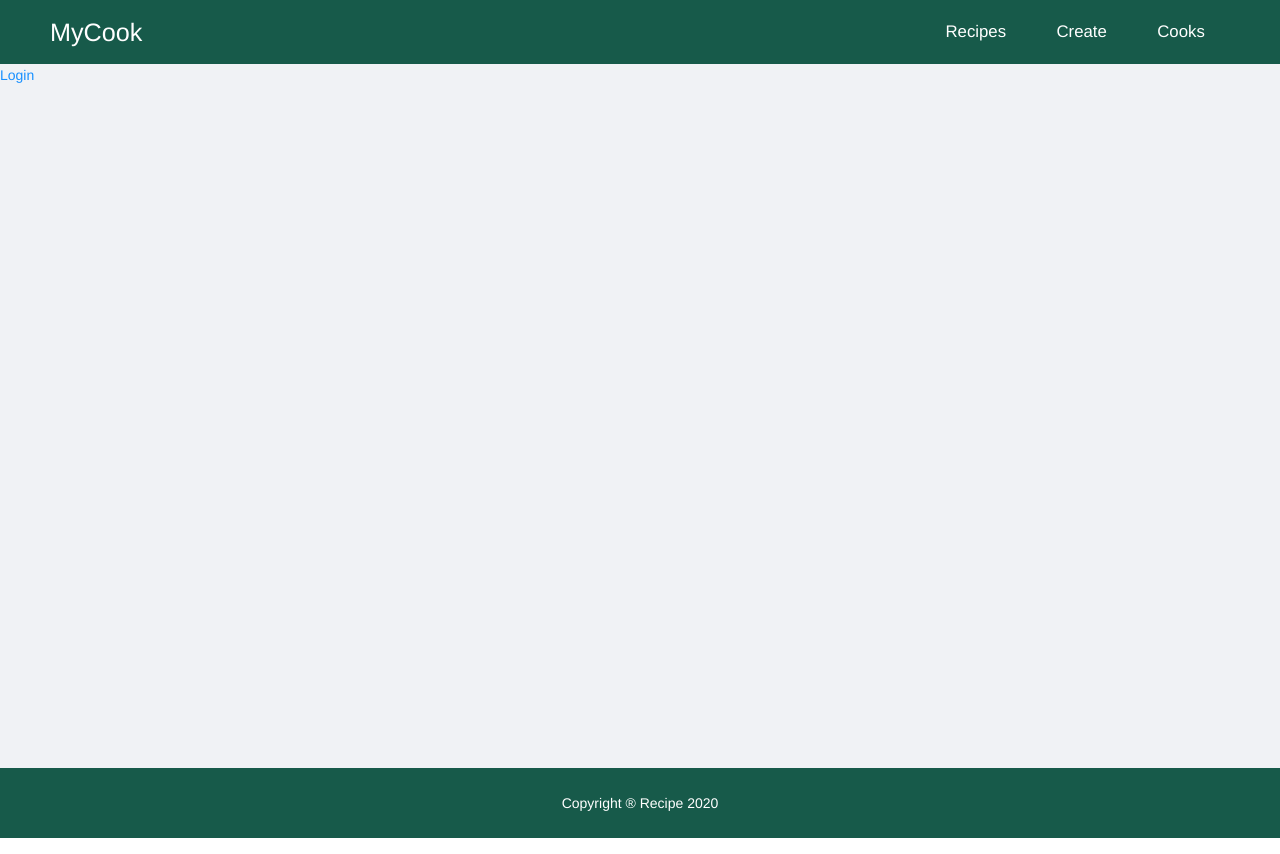
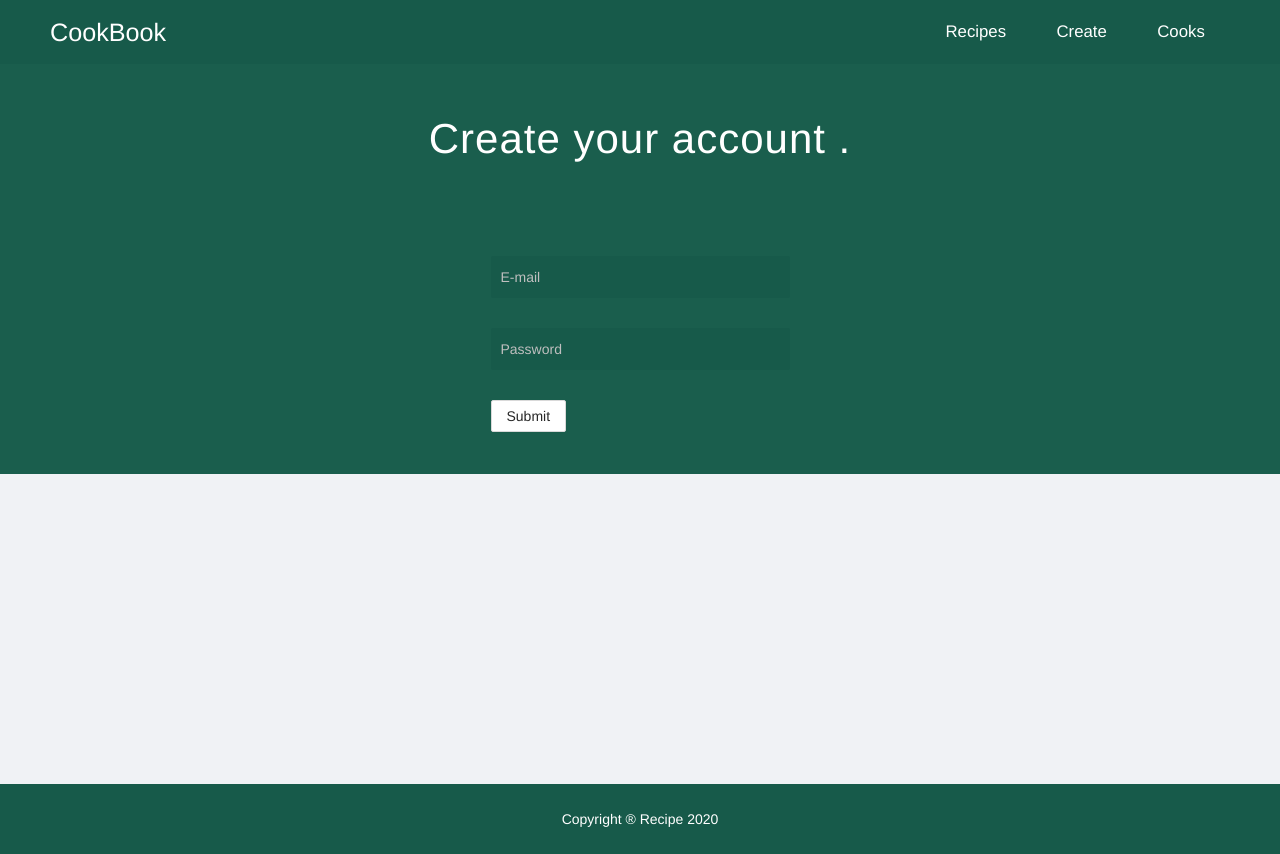
Before and after one commit to papadopan/recipes-fsnd, a React (Create React App) app in the folder ui/: page / in a window 1280 px wide. Built offline with nearby package versions, Linux system fonts and the light colour scheme.

Commit message:
frontend: login page for the users
Signed-off-by: Antonios Papadopoulos <antoniospapadopoulos@Antonioss-MacBook-Pro.local>

```diff
--- a/ui/src/actions/auth.js
+++ b/ui/src/actions/auth.js
@@ -1,4 +1,5 @@
-import jwt_decode from "jwt-decode";
+import axios from "axios";
+import { push } from "connected-react-router";
 
 // action types
 
@@ -14,12 +15,12 @@ export function loginRequest() {
   };
 }
 
-export function loginSuccess(permissions, token) {
+export function loginSuccess(data) {
   return {
     type: LOGIN_SUCCESS,
     payload: {
-      permissions,
-      token,
+      access: data.access_token,
+      refresh: data.refresh_token,
     },
   };
 }
@@ -31,15 +32,23 @@ export function loginError(error) {
   };
 }
 
-// function available to the app
-export const loginUser = (token) => {
-  return function (dispatch) {
-    // send login request
-    dispatch(loginRequest());
+// functions
 
-    let permissions = jwt_decode(token).permissions;
+//login user
+export const loginUser = (data) => async (dispatch) => {
+  //dispatch send request
+  dispatch(loginRequest());
 
-    dispatch(loginSuccess(token));
-    dispatch(loginSuccess(permissions, token));
-  };
+  try {
+    const response = await axios({
+      method: "post",
+      url: `http://localhost:5000/api/login`,
+      data: data,
+    });
+
+    dispatch(loginSuccess(response.data));
+    dispatch(push("/recipe"));
+  } catch (error) {
+    dispatch(loginError(error.response.data));
+  }
 };
--- a/ui/src/components/Form/CookForm/CookForm.js
+++ b/ui/src/components/Form/CookForm/CookForm.js
@@ -38,15 +38,8 @@ const TextComponent = ({ field, form: { touched, errors }, ...props }) => (
 );
 
 const CookForm = ({ addCook, permissions }) => {
-  // if (!permissions.includes("post:cook")) {
-  //   return (
-  //     <StyledDiv>
-  //       <Img src={empty} />
-  //       <P>Your account has no permissions to add a new cook...</P>
-  //     </StyledDiv>
-  //   );
-  // }
   return (
+    <StyledDiv>
       <Formik
         initialValues={{
           first_name: "",
@@ -87,19 +80,28 @@ const CookForm = ({ addCook, permissions }) => {
               placeholder="Last Name"
               component={TextComponent}
             />
-          <Field name="email" placeholder="E-mail" component={TextComponent} />
+            <Field
+              name="email"
+              placeholder="E-mail"
+              component={TextComponent}
+            />
             <Field
               name="country"
               placeholder="Country"
               component={TextComponent}
             />
             <Field name="city" placeholder="City" component={TextComponent} />
-          <Button onClick={handleSubmit} disabled={isSubmitting} type="submit">
+            <Button
+              onClick={handleSubmit}
+              disabled={isSubmitting}
+              type="submit"
+            >
               Submit
             </Button>
           </Form>
         )}
       </Formik>
+    </StyledDiv>
   );
 };
 
--- a/ui/src/components/Header/Logo/Logo.js
+++ b/ui/src/components/Header/Logo/Logo.js
@@ -14,7 +14,7 @@ const Header = styled(Link)`
 `;
 
 const Logo = (props) => {
-  return <Header to="/">MyCook</Header>;
+  return <Header to="/">CookBook</Header>;
 };
 
 Logo.propTypes = {};
--- a/ui/src/components/Index/App.js
+++ b/ui/src/components/Index/App.js
@@ -12,8 +12,6 @@ import { Layout } from "antd";
 import styled from "styled-components";
 import { Switch, Route } from "react-router-dom";
 
-import ProtectedRoute from "../ProtectedRoute";
-
 const { Content, Header } = Layout;
 
 const AntHeader = styled(Header)`
@@ -25,11 +23,11 @@ const AntFooter = styled(Layout.Footer)`
   background: var(--color-main);
   text-align: center;
   color: var(--color-white);
-  min-height: 6vh;
+  min-height: 4vh;
 `;
 
 const AntContent = styled(Content)`
-  min-height: 88vh;
+  min-height: 90vh;
 `;
 
 function App({ user, login }) {
--- /dev/null
+++ b/ui/src/components/LoginForm/Login.js
@@ -0,0 +1,77 @@
+import React from "react";
+import PropTypes from "prop-types";
+import { Form, Button } from "antd";
+import * as Yup from "yup";
+import { Formik, Field } from "formik";
+import { TextComponent, PasswordComponent } from "../common/FormComponents";
+import { connect } from "react-redux";
+import { loginUser } from "../../actions/auth";
+import { Row, Col, Spin } from "antd";
+import styled from "styled-components";
+
+const MainDiv = styled.div`
+  margin: 10px;
+`;
+
+const Login = ({ login, loading, error }) => {
+  if (loading) {
+    return (
+      <Row align="center" justify="center">
+        <Col span={24}>
+          <Spin />
+        </Col>
+      </Row>
+    );
+  }
+  return (
+    <Formik
+      initialValues={{
+        email: "",
+        password: "",
+      }}
+      onSubmit={(values, actions) => {
+        login(values);
+        actions.setSubmitting(false);
+      }}
+      validationSchema={Yup.object({
+        email: Yup.string()
+          .email("make sure your email format is correct")
+          .required("Email is mandatory"),
+        password: Yup.string()
+          .required("Password is a required property")
+          .matches(
+            /(?=.*\d)(?=.*[a-z])(?=.*[A-Z]).{8,15}$/,
+            "one uppercase, one lowercase, one number"
+          ),
+      })}
+    >
+      {({ isSubmitting, handleSubmit }) => (
+        <Form>
+          <Field name="email" placeholder="E-mail" component={TextComponent} />
+          <Field
+            name="password"
+            placeholder="Password"
+            component={PasswordComponent}
+          />
+          <MainDiv>{error && error.message}</MainDiv>
+          <Button onClick={handleSubmit} disabled={isSubmitting} type="submit">
+            Submit
+          </Button>
+        </Form>
+      )}
+    </Formik>
+  );
+};
+
+Login.propTypes = {};
+
+const mapStateToProps = (state) => ({
+  loading: state.auth.loading,
+  error: state.auth.error,
+});
+
+const mapDispatchToProps = (dispatch) => ({
+  login: (data) => dispatch(loginUser(data)),
+});
+
+export default connect(mapStateToProps, mapDispatchToProps)(Login);
--- /dev/null
+++ b/ui/src/components/LoginForm/index.js
@@ -0,0 +1 @@
+export { default } from "./Login";
--- a/ui/src/components/Welcome/Welcome.js
+++ b/ui/src/components/Welcome/Welcome.js
@@ -1,13 +1,39 @@
 import React from "react";
 import PropTypes from "prop-types";
+import styled from "styled-components";
+import Login from "../LoginForm";
+import { Row, Col, Space } from "antd";
+
+const MainDiv = styled.div`
+  background: var(--color-secondary);
+  padding: 3em;
+`;
+
+const Title = styled.div`
+  color: var(--color-white);
+  font-size: 3em;
+  font-weight: 200;
+  font-family: Helvetica Neue;
+  letter-spacing: 1px;
+  margin-bottom: 2em;
+`;
 
 const Welcome = (props) => {
   return (
-    <div>
-      <a href="https://dev-t0uvp9wb.eu.auth0.com/authorize?audience=recipe&response_type=token&client_id=TRwKMTOnA42a0hdGKI6rd3nuQ6D8VZmr&redirect_uri=http://localhost:3000/recipe">
-        Login
-      </a>
-    </div>
+    <MainDiv>
+      <Row align="center" justify="center">
+        <Space direction="vertical">
+          <Col span={24}>
+            <Title>Create your account .</Title>
+          </Col>
+        </Space>
+      </Row>
+      <Row align="center" justify="center">
+        <Col span={6}>
+          <Login />
+        </Col>
+      </Row>
+    </MainDiv>
   );
 };
 
--- /dev/null
+++ b/ui/src/components/common/FormComponents.js
@@ -0,0 +1,46 @@
+import React from "react";
+import { Input } from "antd";
+import styled from "styled-components";
+
+const Error = styled.div`
+  color: var(--color-error);
+  position: absolute;
+  left: 5px;
+`;
+
+const StyledInput = styled(Input)`
+  background: var(--color-main);
+  border: 0;
+  padding: 10px;
+  color: var(--color-white);
+`;
+
+const MainDiv = styled.div`
+  margin: 0 0 30px 0;
+  poistion: relative;
+`;
+
+export const TextComponent = ({
+  field,
+  form: { touched, errors },
+  ...props
+}) => (
+  <MainDiv>
+    <StyledInput type="text" {...field} {...props} />
+    {touched[field.name] && errors[field.name] && (
+      <Error>{errors[field.name]}</Error>
+    )}
+  </MainDiv>
+);
+export const PasswordComponent = ({
+  field,
+  form: { touched, errors },
+  ...props
+}) => (
+  <MainDiv>
+    <StyledInput type="password" {...field} {...props} />
+    {touched[field.name] && errors[field.name] && (
+      <Error>{errors[field.name]}</Error>
+    )}
+  </MainDiv>
+);
--- a/ui/src/reducers/auth.js
+++ b/ui/src/reducers/auth.js
@@ -1,9 +1,8 @@
 import { LOGIN_ERROR, LOGIN_SUCCESS, LOGIN_REQUEST } from "../actions/auth";
 
 const initialState = {
-  permissions: [],
-  token: null,
   loading: false,
+  error: null,
 };
 
 function userReducer(state = initialState, action) {
@@ -17,9 +16,14 @@ function userReducer(state = initialState, action) {
       return {
         ...state,
         loading: false,
-        permissions: action.payload.permissions,
-        token: action.payload.token,
-        loggedin: true,
+        access: action.payload.access,
+        refresh: action.payload.refresh,
+      };
+    case LOGIN_ERROR:
+      return {
+        ...state,
+        loading: false,
+        error: action.payload,
       };
     default:
       return state;
--- a/ui/src/utils/theme.js
+++ b/ui/src/utils/theme.js
@@ -5,7 +5,7 @@ const theme = {
     white: "#FFFFFF",
     black: "#000000",
     grey: "#c3c4c7",
-    error: "#EE0000",
+    error: "#F4282D",
     warning: "#FFDD00",
     yellow: "#FFE045",
   },
```
Also changed, not shown: ui/src/utils/images/login.png (added), 1 other file (tests, documents, lock files or other folders). Lines whose indentation alone changed are shown as unchanged.
